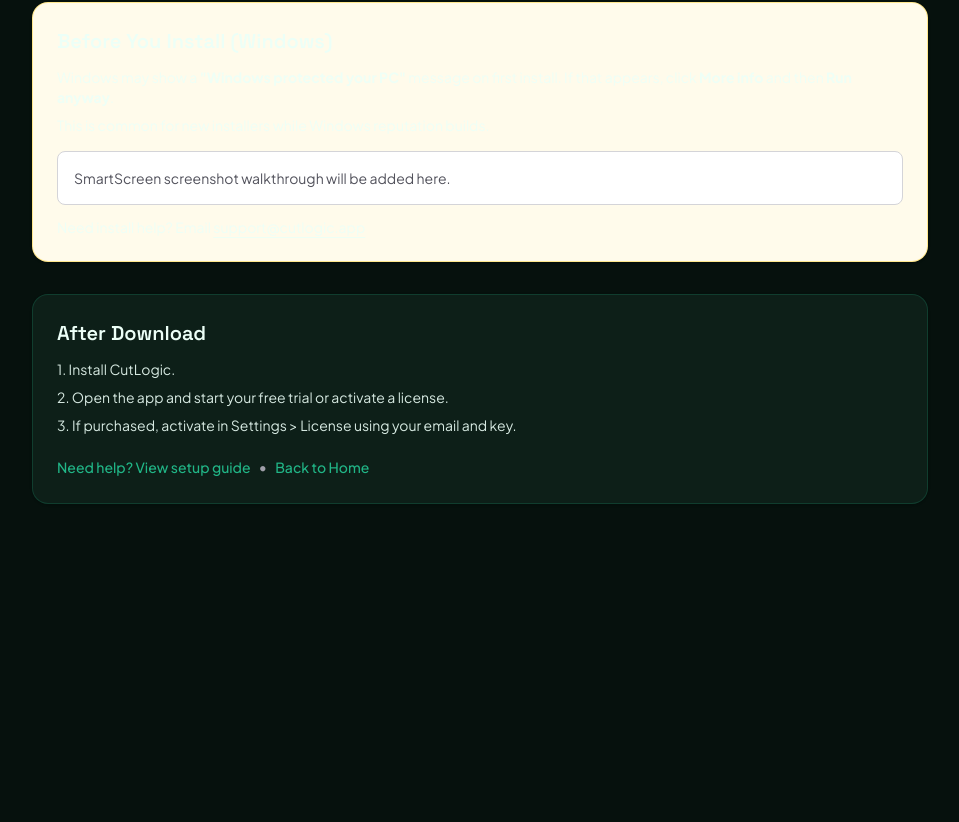
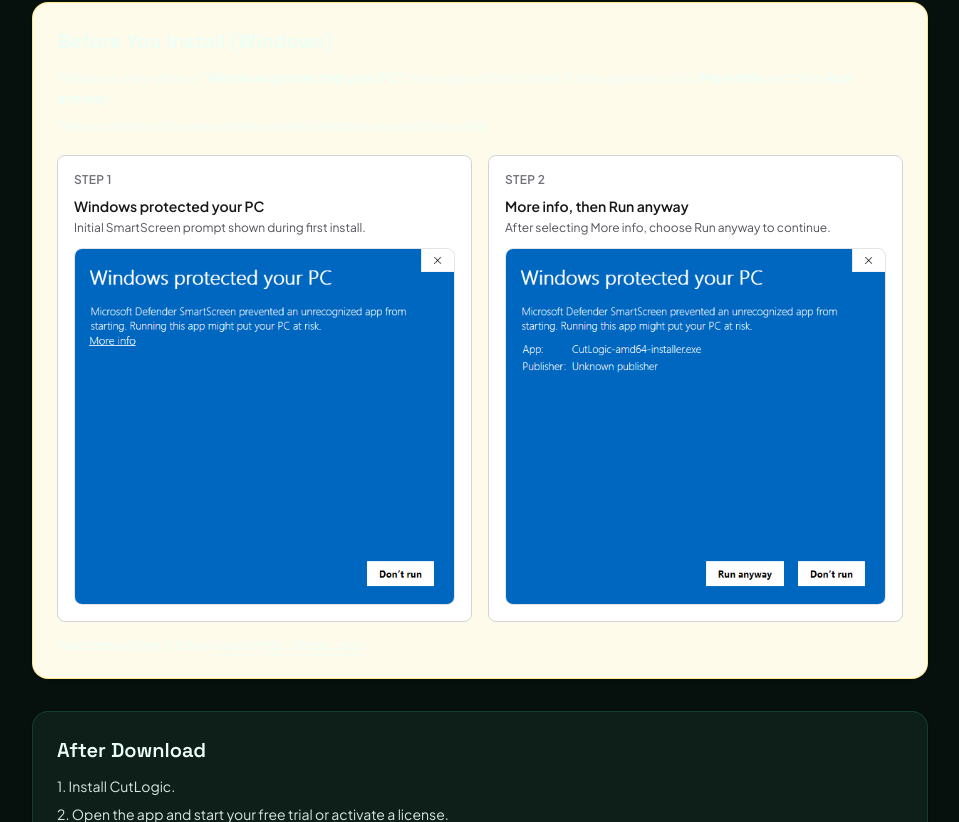
Before and after one commit to madmalio/cutlogic-website, a Next.js app: page /download in a window 1280 px wide. Shown: the part 556-1378 px from the top of the page, without its empty margins (160-1119 px from the left). Before the commit the page ends 1124 px from the top, so only its background shows below. Built offline with nearby package versions, Linux system fonts and the light colour scheme.

Commit message:
feat: download page screenshots

```diff
--- a/src/app/download/page.tsx
+++ b/src/app/download/page.tsx
@@ -1,4 +1,5 @@
 import Link from "next/link";
+import Image from "next/image";
 
 const windowsDownloadPath = "/download/windows";
 
@@ -61,8 +62,36 @@
           <p className="mt-2 text-sm text-foreground/90">
             This is common for new installers while Windows reputation builds.
           </p>
-          <div className="mt-4 rounded-lg border border-zinc-300 bg-white p-4 text-sm text-zinc-600 dark:border-zinc-700 dark:bg-zinc-900/60 dark:text-zinc-300">
-            SmartScreen screenshot walkthrough will be added here.
+          <div className="mt-5 grid gap-4 md:grid-cols-2">
+            <article className="rounded-lg border border-zinc-300 bg-white p-4 dark:border-zinc-700 dark:bg-zinc-900/60">
+              <p className="mb-2 text-xs font-semibold uppercase tracking-wide text-zinc-500 dark:text-zinc-400">Step 1</p>
+              <h4 className="text-sm font-semibold text-zinc-900 dark:text-zinc-100">Windows protected your PC</h4>
+              <p className="mt-1 text-xs text-zinc-600 dark:text-zinc-300">Initial SmartScreen prompt shown during first install.</p>
+              <div className="mt-3 overflow-hidden rounded-lg border border-zinc-200 dark:border-zinc-700">
+                <Image
+                  src="/windows-smartscreen-step-1.png"
+                  alt="Windows SmartScreen initial warning prompt"
+                  width={1200}
+                  height={800}
+                  className="h-auto w-full"
+                />
+              </div>
+            </article>
+
+            <article className="rounded-lg border border-zinc-300 bg-white p-4 dark:border-zinc-700 dark:bg-zinc-900/60">
+              <p className="mb-2 text-xs font-semibold uppercase tracking-wide text-zinc-500 dark:text-zinc-400">Step 2</p>
+              <h4 className="text-sm font-semibold text-zinc-900 dark:text-zinc-100">More info, then Run anyway</h4>
+              <p className="mt-1 text-xs text-zinc-600 dark:text-zinc-300">After selecting More info, choose Run anyway to continue.</p>
+              <div className="mt-3 overflow-hidden rounded-lg border border-zinc-200 dark:border-zinc-700">
+                <Image
+                  src="/windows-smartscreen-step-2-more-info.png"
+                  alt="Windows SmartScreen with More info expanded and Run anyway option"
+                  width={1200}
+                  height={800}
+                  className="h-auto w-full"
+                />
+              </div>
+            </article>
           </div>
           <p className="mt-3 text-sm text-foreground/90">
             Need install help? Email <a href="mailto:support@cutlogic.app" className="underline underline-offset-4">support@cutlogic.app</a>
```
Also changed, not shown: public/windows-smartscreen-step-1.png (added), public/windows-smartscreen-step-2-more-info.png (added).
